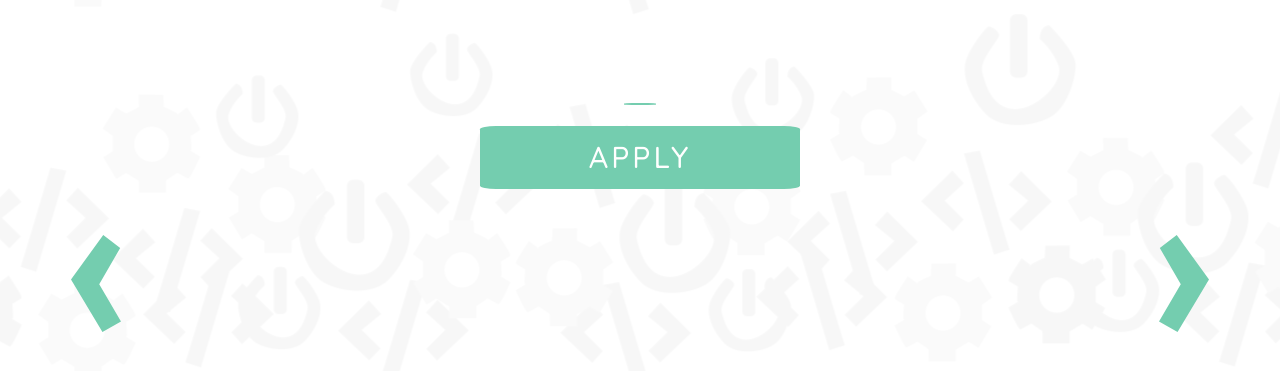
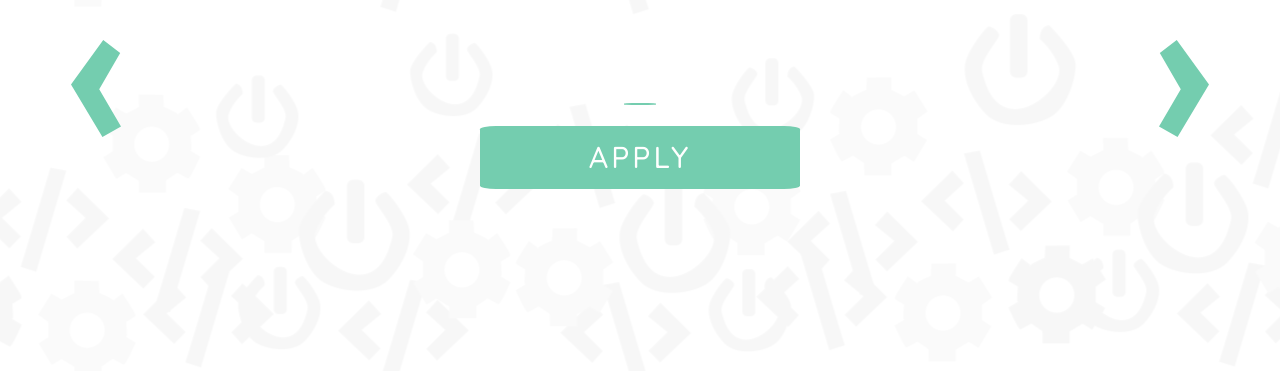
Before and after one commit to HackSussex/hacksussex-2019, a Gatsby site: page / in a window 1280 px wide. Shown: the part 371-742 px from the top of the page. Built offline with nearby package versions, Linux system fonts and the light colour scheme; Gatsby itself is replaced by a stand-in of ours.

Commit message:
Positional tweaks

```diff
--- a/src/components/layout.module.css
+++ b/src/components/layout.module.css
@@ -71,8 +71,7 @@
 @media only screen and (min-width: 1000px) {
     .nav {
         align-self: center;
-        margin-top: 50px;
-        padding-top: 400px;
+        padding-top: 80px;
     }
 }
 
```
